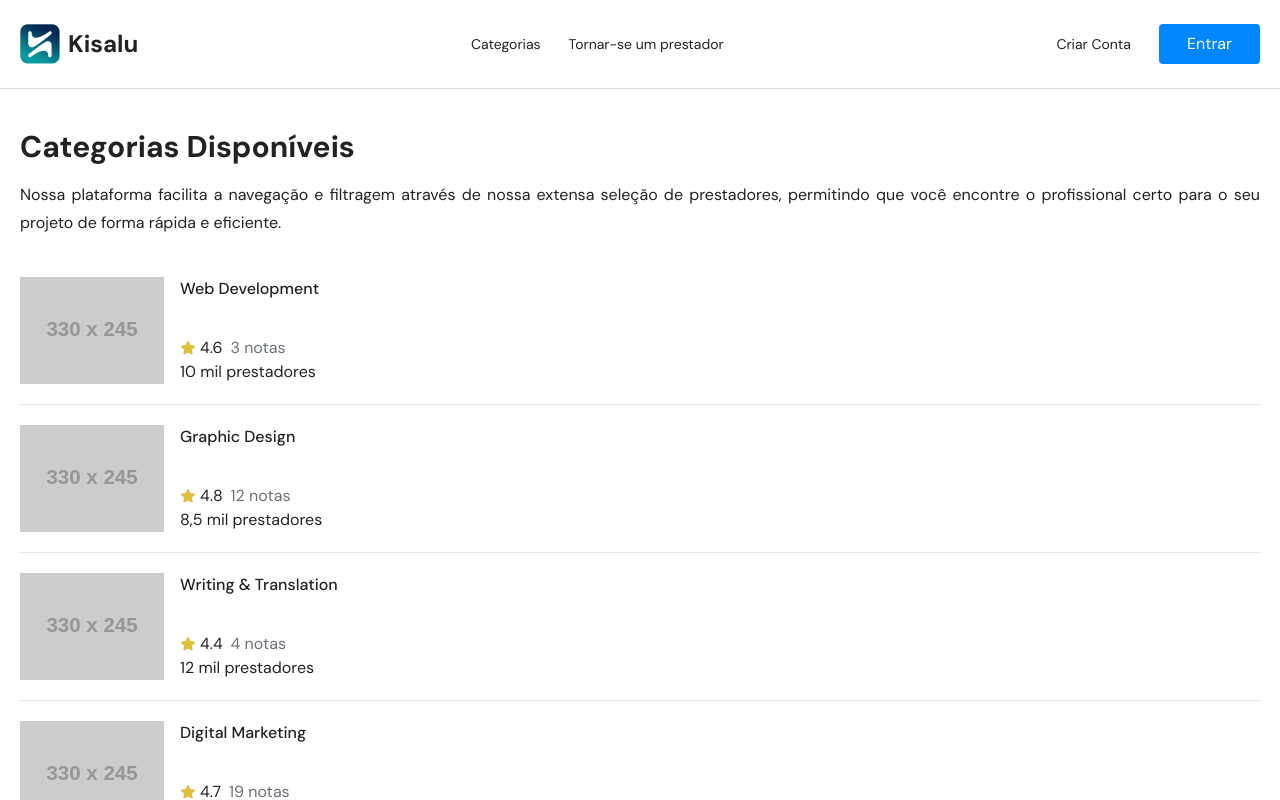
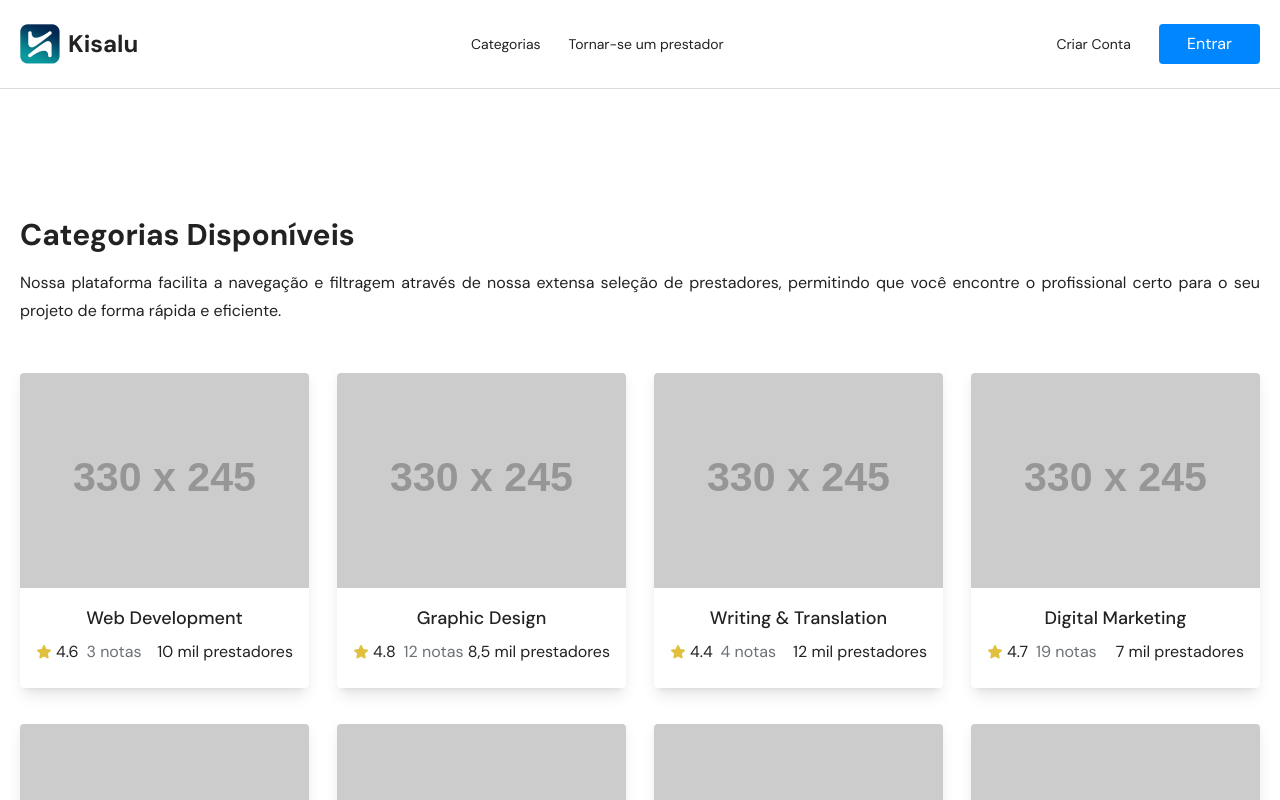
Before and after one commit to rafaelwillen/kisalu-web, a Next.js app: page /categories in a window 1280 px wide. Shown: the top 800 px of the page. Built offline with nearby package versions, Linux system fonts and the light colour scheme.

Commit message:
Style the category card for desktop

```diff
--- a/src/components/elements/Pagination/Mobile.tsx
+++ b/src/components/elements/Pagination/Mobile.tsx
@@ -1,18 +1,21 @@
+import { CaretLeft, CaretRight } from "@phosphor-icons/react";
+
 export default function MobilePagination() {
   return (
     <section className="flex flex-1 justify-between sm:hidden">
-      <a
-        href="#"
-        className="relative inline-flex items-center rounded-md border border-gray-300 bg-white px-4 py-2 text-sm font-medium text-gray-700 hover:bg-gray-50"
+      <button
+        type="button"
+        className="inline-flex items-center rounded-full border border-neutral-500 p-4 text-text-200 hover:bg-accent-700 hover:text-white duration-300 ease-in-out"
       >
-        Previous
-      </a>
-      <a
-        href="#"
-        className="relative ml-3 inline-flex items-center rounded-md border border-gray-300 bg-white px-4 py-2 text-sm font-medium text-gray-700 hover:bg-gray-50"
+        <CaretLeft />
+      </button>
+      <div></div>
+      <button
+        type="button"
+        className="inline-flex items-center rounded-full border border-neutral-500 p-4 text-text-200 hover:bg-accent-700 hover:text-white duration-300 ease-in-out"
       >
-        Next
-      </a>
+        <CaretRight />
+      </button>
     </section>
   );
 }
--- a/src/components/pages/categories/CategoryCard.tsx
+++ b/src/components/pages/categories/CategoryCard.tsx
@@ -13,17 +13,20 @@ export default function CategoryCard({
 }: Props) {
   const numberOfReviews = (Math.random() * 20 + 1).toFixed(0);
   return (
-    <Link href="" className="flex gap-4 border-b border-neutral-200 pb-5">
+    <Link
+      href=""
+      className="flex gap-4 border-b border-neutral-200 pb-5 lg:flex-col lg:border-0 lg:shadow-lg rounded lg:py-2 hover:scale-105 duration-700 ease-in-out"
+    >
       <Image
         src="https://placehold.co/330x245.png"
         width={330}
         height={245}
         alt={name}
-        className="w-36 h-auto"
+        className="w-36 h-auto lg:w-full lg:rounded-t"
       />
-      <div className="flex flex-col justify-between">
-        <h2 className="flex-1 font-medium">{name}</h2>
-        <div>
+      <div className="flex flex-col justify-between lg:mx-4 lg:gap-2">
+        <h2 className="flex-1 font-medium lg:text-center text-lg">{name}</h2>
+        <div className="lg:flex justify-between mb-4">
           <p className="flex items-center gap-1">
             <Star className="fill-[#E1C03F]" weight="fill" /> {meanReview}{" "}
             <span className="ml-1 text-text-100">
--- a/src/pages/categories/index.tsx
+++ b/src/pages/categories/index.tsx
@@ -1,4 +1,3 @@
-import { Pagination } from "@/components/elements";
 import MainLayout from "@/components/layouts/MainLayout";
 import CategoryCard from "@/components/pages/categories/CategoryCard";
 import { Container } from "@/components/pages/common";
@@ -7,8 +6,8 @@ import { NextPageWithLayout } from "../_app";
 
 const CategoriesPage: NextPageWithLayout = () => {
   return (
-    <main>
-      <section className="py-10">
+    <main className="py-10 lg:py-32">
+      <section className="mb-10">
         <Container small>
           <h1 className="text-2xl lg:text-3xl font-bold mb-4">
             Categorias Disponíveis
@@ -21,12 +20,13 @@ const CategoriesPage: NextPageWithLayout = () => {
         </Container>
       </section>
       <Container small>
-        <section className="grid grid-cols-1 gap-5">
+        <section className="grid grid-cols-1 md:grid-cols-2 lg:grid-cols-4 gap-5 lg:gap-7 mb-5">
           {categoriesPageResult.map((category) => (
             <CategoryCard key={category.name} {...category} />
           ))}
         </section>
-        <Pagination />
+        {/* TODO: Implement the pagination */}
+        {/* <Pagination /> */}
       </Container>
     </main>
   );
```
